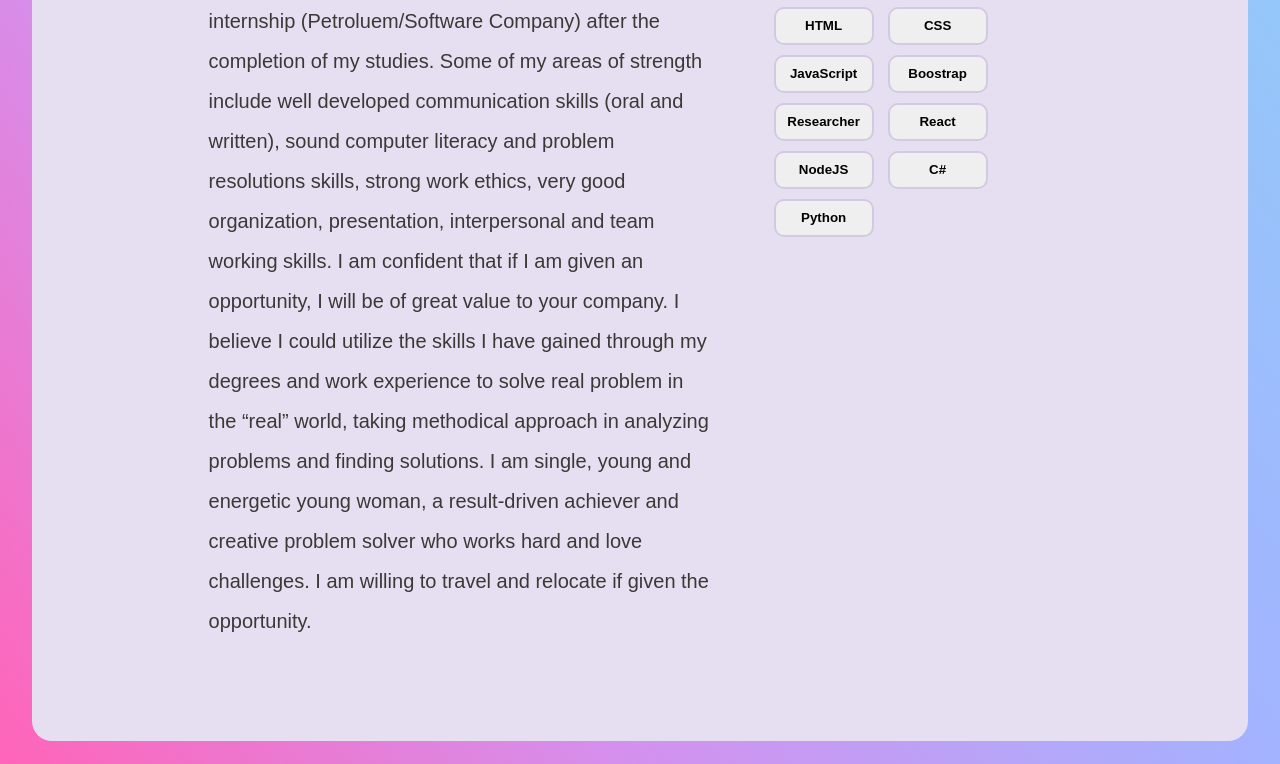
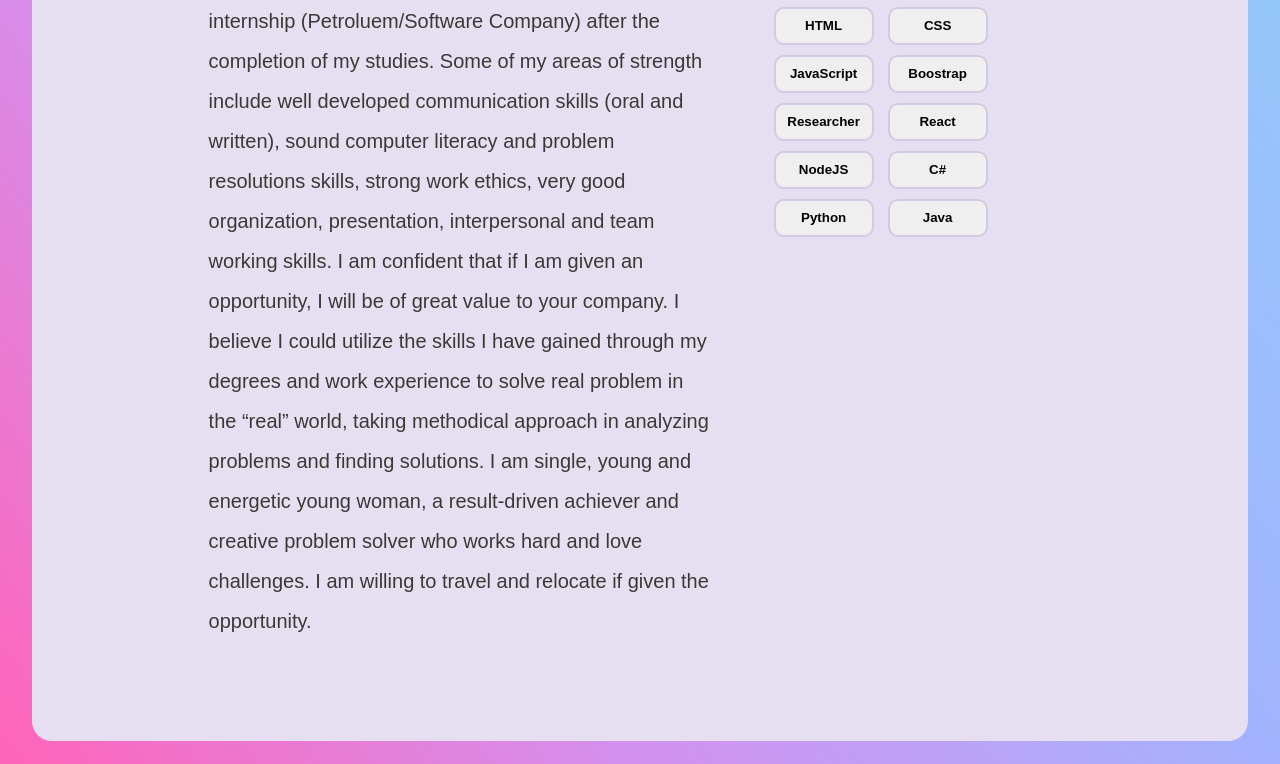
Before and after one commit to Damieteibama/Portfolio, a plain HTML site: page index.html in a window 1280 px wide. Shown: the part 978-1742 px from the top of the page. Drawn offline with Linux system fonts and the light colour scheme.

Commit message:
new changes

```diff
--- a/index.html
+++ b/index.html
@@ -11,6 +11,7 @@
     <section class="dami_main_section">
       <header class="dami_header">
         <nav class="dami_nav_bar">
+
           <div class="dami_left">
             <a class="dami_nav_link"  id="dami_logo" href="">Damicodes</a>
           </div>
@@ -80,6 +81,7 @@
             <button class="dami_button">NodeJS</button>
             <button class="dami_button">C#</button>
             <button class="dami_button">Python</button>
+            <button class="dami_button">Java</button>
         </div>
       </section>
     </main>
```
